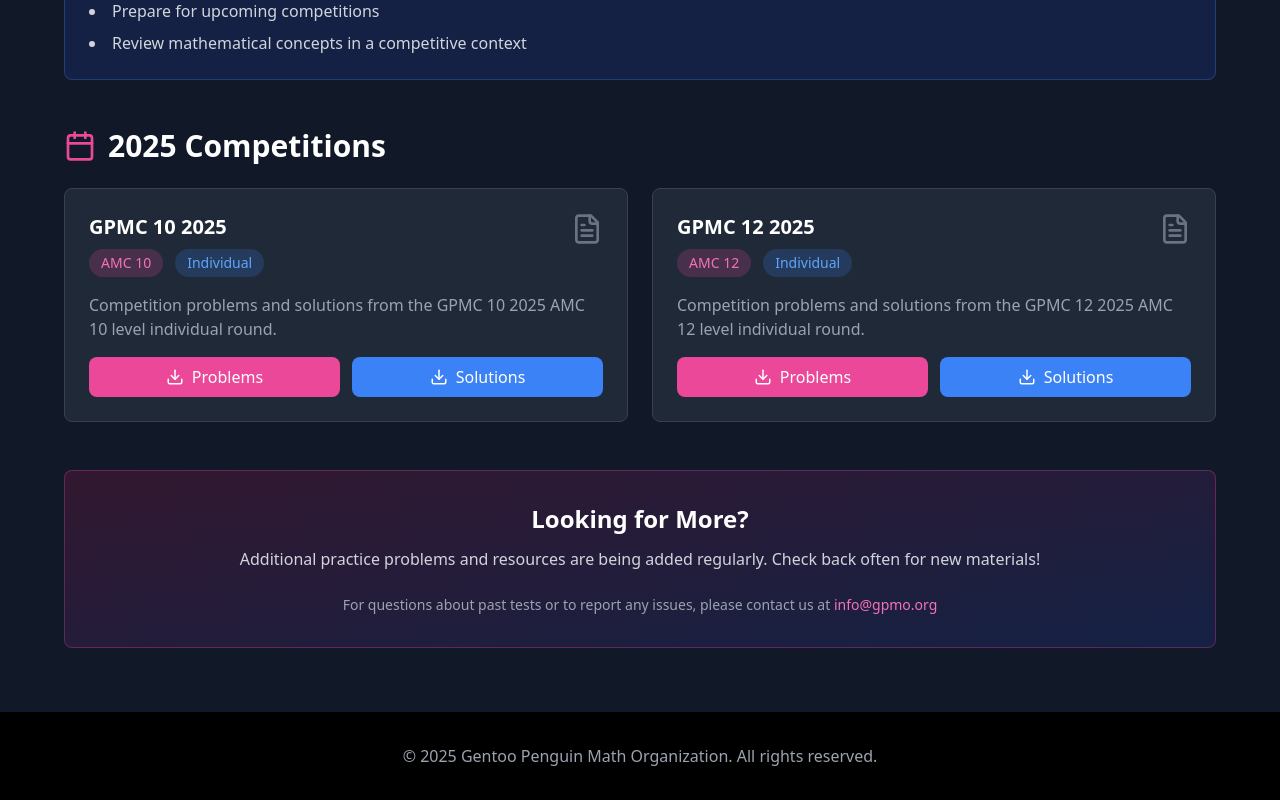
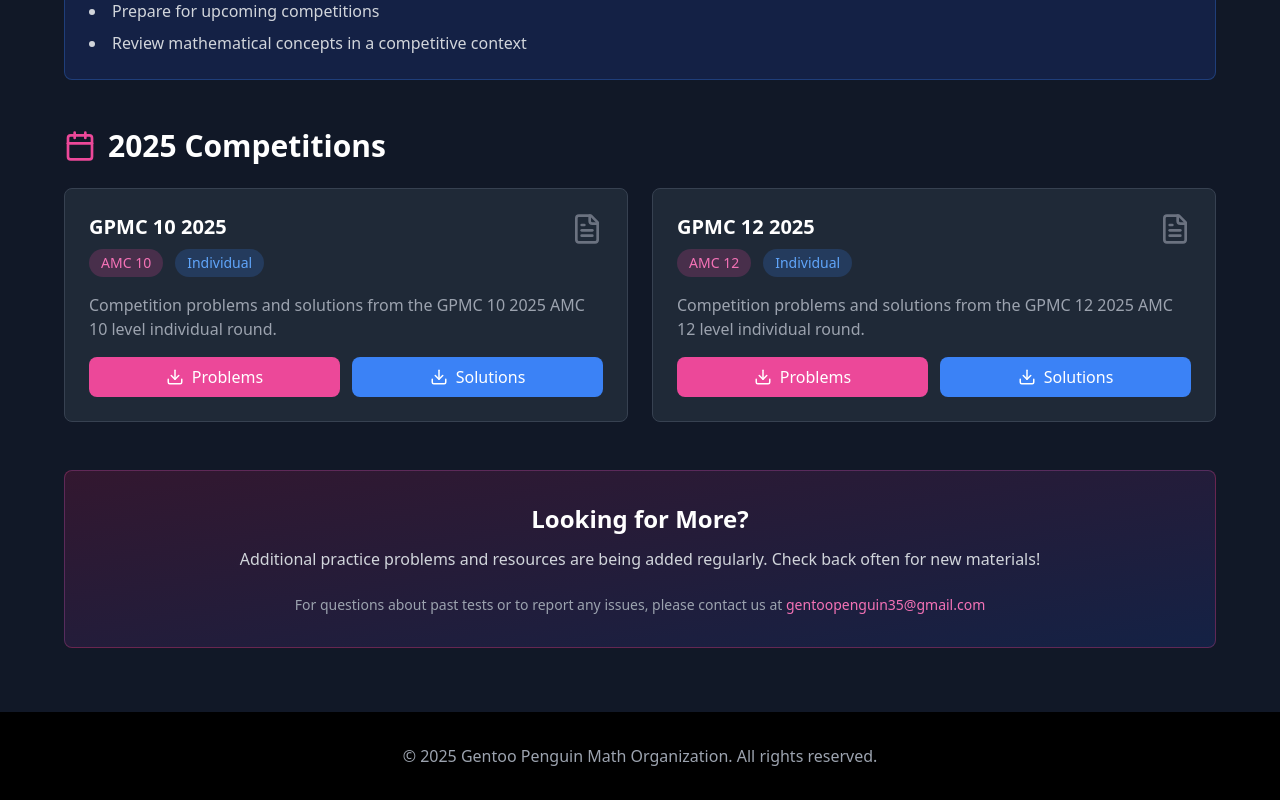
Before and after one commit to spicymango1434/gpmcseries, a React (Vite) app: page /past-tests in a window 1280 px wide. Shown: the part 522-1322 px from the top of the page. Built offline with nearby package versions, Linux system fonts and the light colour scheme; no server answers.

Commit message:
Updated PastTests.tsx

```diff
--- a/src/pages/PastTests.tsx
+++ b/src/pages/PastTests.tsx
@@ -106,8 +106,8 @@ export default function PastTests() {
             </p>
             <p className="text-sm text-gray-400">
               For questions about past tests or to report any issues, please contact us at{' '}
-              <a href="mailto:info@gpmo.org" className="text-pink-400 hover:text-pink-300">
-                info@gpmo.org
+              <a href="mailto:gentoopenguin35@gmail.com" className="text-pink-400 hover:text-pink-300">
+                gentoopenguin35@gmail.com
               </a>
             </p>
           </div>
```
